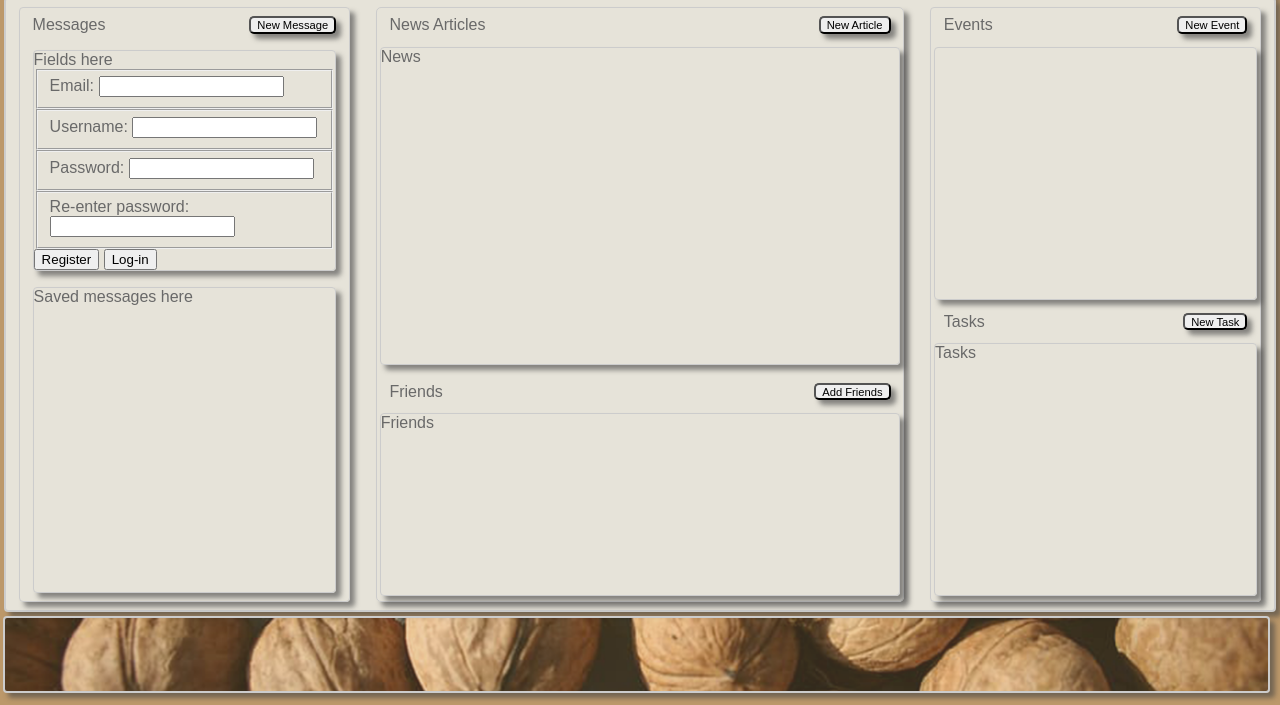
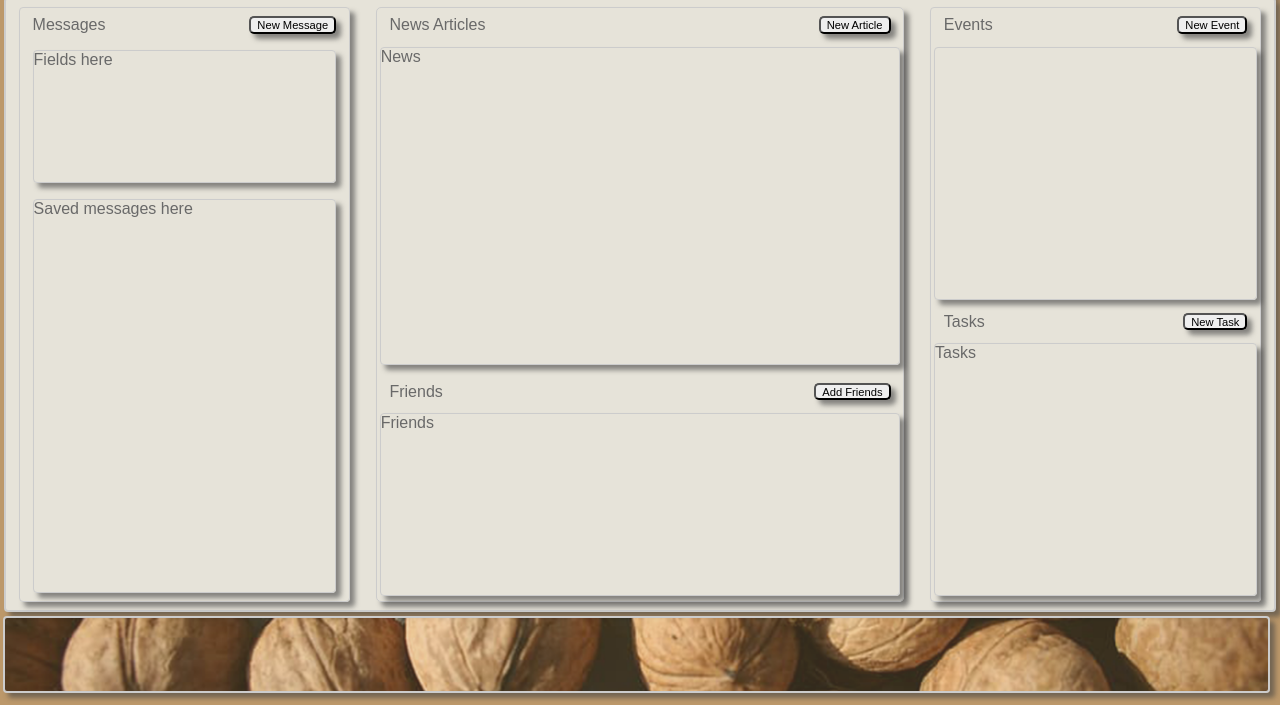
Before and after one commit to nss-day-cohort-41/nutshell-the-last-rose-of-summer, a plain HTML site: page src/index.html in a window 1280 px wide. Shown: the part 95-800 px from the top of the page. Drawn offline with Linux system fonts and the light colour scheme; a web font is replaced by a local one.

Commit message:
removed test html

```diff
--- a/src/index.html
+++ b/src/index.html
@@ -22,26 +22,7 @@
                     </div>
                 <div class="container__main__left--messages">
                     Fields here
-    <!-- TEST HTML, REMOVE WHEN FINISHED  -->
-                    <fieldSet>
-                        <label for="email">Email:</label>
-                        <input type="text" id="email">
-                    </fieldSet>
-                    <fieldSet>
-                        <label for="username">Username:</label>
-                        <input type="text" id="username">
-                    </fieldSet>
-                    <fieldSet>
-                        <label for="password1">Password:</label>
-                        <input type="password" id="password1">
-                    </fieldSet>
-                    <fieldSet>
-                        <label for="password2">Re-enter password:</label>
-                        <input type="password" id="password2">
-                    </fieldSet>
-                    <input type="submit" value="Register" id="registerButton">
-                    <input type="submit" value="Log-in" id="logInButton">
-        <!-- END OF TEST HTML  -->
+
                     <!-- fields here -->
                 </div>
                 <div class="container__messages--saved">
```
